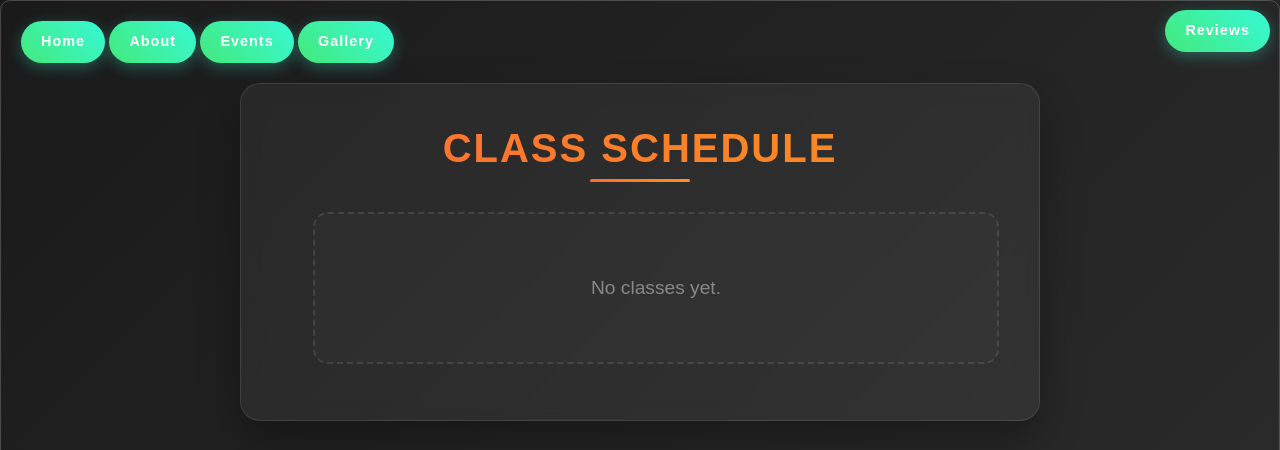
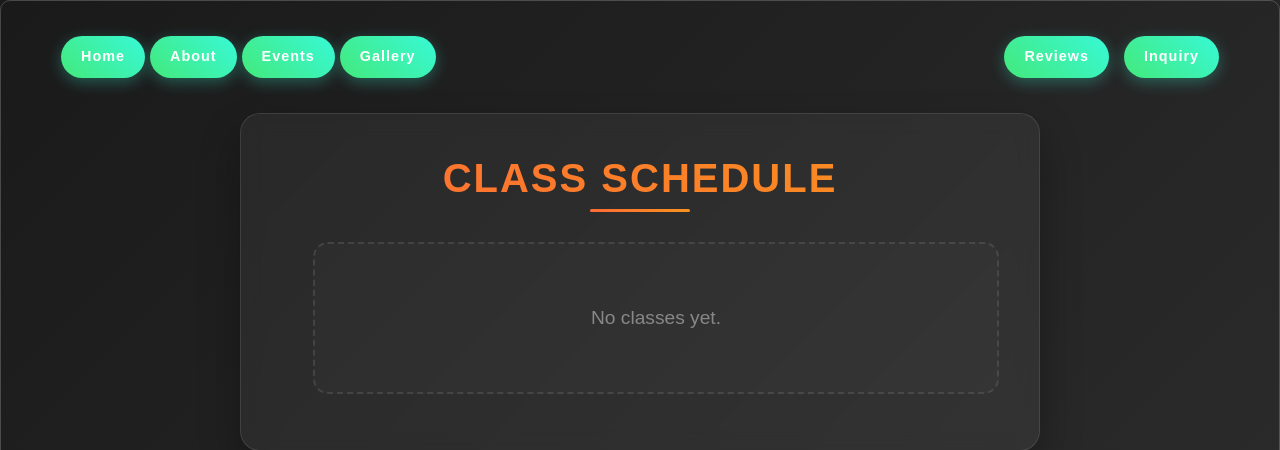
Before and after one commit to jeremycabrera1/muaythaiapp, a Django app: page / in a window 1280 px wide. Shown: the top 450 px of the page. Run offline with Django 5.2, Linux system fonts and the light colour scheme; data that the repository does not hold is empty; some libraries are stand-ins or nearby versions.

Commit message:
added inquiry and a bit more

```diff
--- a/schedule/static/schedule/styles.css
+++ b/schedule/static/schedule/styles.css
@@ -2,6 +2,25 @@
     margin: 0;
     padding: 0;
     box-sizing: border-box;
+}
+
+header {
+    display: flex;
+    justify-content: space-between;
+    align-items: center;
+    padding: 15px 40px;
+    position: relative;
+}
+
+.left-btns,
+.right-btns {
+    display: flex;
+    align-items: center;
+    gap: 5px;
+}
+
+.right-btns {
+    margin-left: auto;
 }
 
 body {
@@ -128,6 +147,8 @@ br {
 .post-btns {
     display: inline-block;
     margin-bottom: 20px;
+    margin-left: 10px;
+    /* small spacing between post buttons */
     padding: 10px 20px;
     border-radius: 25px;
     background: linear-gradient(45deg, #43e97b, #38f9d7);
@@ -138,9 +159,8 @@ br {
     letter-spacing: 1px;
     transition: all 0.3s ease;
     box-shadow: 0 4px 15px rgba(56, 249, 215, 0.3);
-    position: absolute;
-    top: 10px;
-    right: 10px;
+    position: relative;
+    /* remove absolute positioning */
 }
 
 .register-btn {
@@ -173,6 +193,7 @@ br {
     box-shadow: 0 6px 20px rgba(0, 242, 254, 0.5);
     background: linear-gradient(45deg, #00f2fe, #4facfe);
 }
+
 
 .register-btn:hover {
     transform: translateY(-2px);
--- a/schedule/templates/schedule/_base.html
+++ b/schedule/templates/schedule/_base.html
@@ -5,7 +5,7 @@
 <head>
     <meta charset="UTF-8">
     <meta name="viewport" content="width=device-width, initial-scale=1.0" />
-    <title>{% block title %}Muay Thai Class Schedule{% endblock %}</title>
+    <title>{% block title %}Muay Thai Class{% endblock %}</title>
 
     {% bootstrap_css %}
     <link rel="stylesheet" href="{% static 'schedule/styles.css' %}" />
@@ -25,6 +25,7 @@
         </div>
         <div class="right-btns">
             <a href="{% url 'reviews' %}" class="post-btns">Reviews</a>
+            <a href="{% url 'inquiry' %}" class="post-btns">Inquiry</a>
         </div>
     </header>
 
--- a/schedule/urls.py
+++ b/schedule/urls.py
@@ -1,6 +1,6 @@
 from django.urls import path, include
 
-from .views import index, about, register_class, thank_you, events, gallery, reviews
+from .views import index, about, register_class, thank_you, events, gallery, reviews, inquiry
 
 urlpatterns = [
     path('', index, name='home'),
@@ -8,6 +8,7 @@ urlpatterns = [
     path('events/', events, name='events'),
     path('gallery/', gallery, name='gallery'),
     path('reviews/', reviews, name='reviews'),
+    path('inquiry/', inquiry, name='inquiry'),
     path('register/<int:id>/', register_class, name='register_class'),
     path('thank-you/', thank_you, name='thank_you'),
 ]
--- a/schedule/views.py
+++ b/schedule/views.py
@@ -33,6 +33,9 @@ def thank_you(request):
 def reviews(request):
     return render(request, 'schedule/reviews.html', {})
 
+def inquiry(request):
+    return render(request, 'schedule/inquiry.html', {})
+
 
 def register_class(request, id):
     muay_class = get_object_or_404(MuayClass1, id=id)
--- a/todo.txt
+++ b/todo.txt
@@ -1,3 +1,2 @@
-Fix registration form with bootstrap by watching "https://www.youtube.com/watch?v=XapMxdIyLM8"
 Watch videos on how to add a review section option for the app --> This may be a good first option "https://www.youtube.com/watch?v=UgEVC7oJDHI"
-Contact / Inquiry Form --> we can contact them about the membership. "If you are not sure you want to sign u leave your contact info and we'll reach out" type shit
+Contact / Inquiry Form --> we can contact them about the membership. "If yo-u are not sure you want to sign u leave your contact info and we'll reach out" type shit
```
Also changed, not shown: schedule/templates/schedule/inquiry.html (added, +12 -0 lines).
